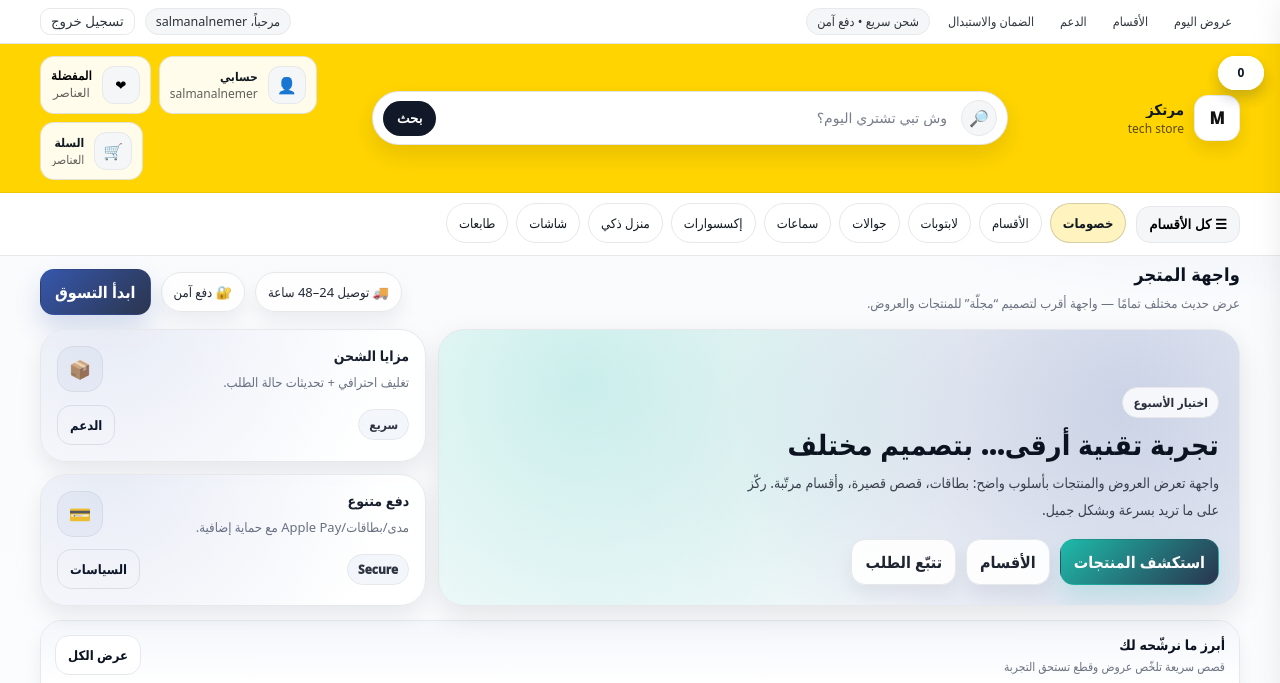
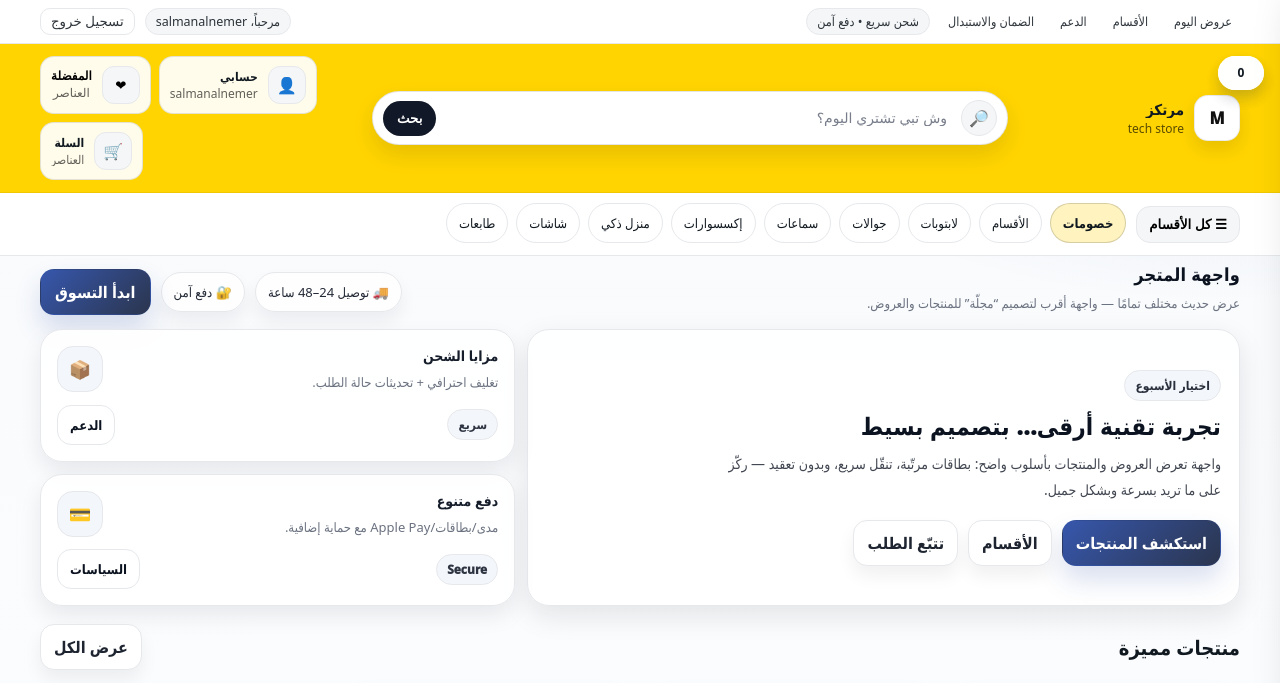
Before and after one commit to salmanalnemer/mortqz, a Django app: page / in a window 1280 px wide. Shown: the top 683 px of the page. Run offline with Django 5.2, Linux system fonts and the light colour scheme; a user stored in the database is signed in; data comes from the database, SQL or seed files in the repository; both versions use the stored data as it was after the commit.

Commit message:
تحسينات

```diff
--- a/templates/catalog_templates/catalog_home.html
+++ b/templates/catalog_templates/catalog_home.html
@@ -1,3 +1,4 @@
+{% load static %}
 <!-- catalog_home.html (Editorial / Magazine Style - VERY DIFFERENT) -->
 <!doctype html>
 <html lang="ar" dir="rtl">
@@ -97,44 +98,29 @@
     }
     .cta:hover{ filter: brightness(1.03); }
 
-    /* ===== Editorial Hero ===== */
+    /* ===== Editorial Hero (SIMPLIFIED) ===== */
     .editorial{
       margin-top: 14px;
       display:grid;
-      grid-template-columns: 1.35fr .65fr;
+      grid-template-columns: 1.5fr 1fr;
       gap: 12px;
       align-items: stretch;
     }
 
     .feature{
       border: 1px solid var(--line);
-      border-radius: 26px;
+      border-radius: 22px;
       overflow:hidden;
-      background:
-        radial-gradient(circle at 18% 20%, rgba(20,184,166,.22), transparent 55%),
-        radial-gradient(circle at 86% 25%, rgba(44,78,168,.18), transparent 55%),
-        linear-gradient(135deg, rgba(255,255,255,.92), rgba(243,246,251,.88));
+      background: rgba(255,255,255,.92);
       box-shadow: var(--shadow);
-      position: relative;
-      min-height: 260px;
+      min-height: 240px;
       display:flex;
       flex-direction:column;
-      justify-content:flex-end;
-    }
-
-    .feature::before{
-      content:"";
-      position:absolute;
-      inset: 0;
-      background:
-        radial-gradient(900px 520px at 80% 35%, rgba(11,18,32,.18), transparent 55%);
-      opacity:.22;
-      pointer-events:none;
+      justify-content:center;
     }
 
     .feature-content{
-      position: relative;
-      padding: 20px;
+      padding: 18px;
       display:flex;
       flex-direction:column;
       gap: 10px;
@@ -147,7 +133,7 @@
       width: fit-content;
       padding: 6px 10px;
       border-radius: 999px;
-      background: rgba(255,255,255,.82);
+      background: var(--card2);
       border: 1px solid var(--line);
       font-size: 12px;
       font-weight: 1000;
@@ -156,8 +142,8 @@
 
     .feature h2{
       margin:0;
-      font-size: 28px;
-      line-height: 1.15;
+      font-size: 24px;
+      line-height: 1.25;
       font-weight: 1000;
       letter-spacing:.2px;
       color: var(--ink);
@@ -186,7 +172,7 @@
       padding: 11px 13px;
       border-radius: 14px;
       border: 1px solid var(--line);
-      background: rgba(255,255,255,.92);
+      background: #fff;
       color: rgba(11,18,32,.92);
       cursor:pointer;
       font-weight: 1000;
@@ -194,10 +180,10 @@
       user-select:none;
     }
     .btn.primary{
-      background: linear-gradient(135deg, rgba(20,184,166,.95), rgba(31,42,68,.95));
+      background: linear-gradient(135deg, rgba(44,78,168,.95), rgba(31,42,68,.95));
       color:#fff;
-      border-color: rgba(20,184,166,.18);
-      box-shadow: 0 14px 26px rgba(20,184,166,.16);
+      border-color: rgba(44,78,168,.18);
+      box-shadow: 0 14px 26px rgba(44,78,168,.18);
     }
     .btn:hover{ filter: brightness(1.03); }
 
@@ -209,27 +195,15 @@
 
     .mini-card{
       border: 1px solid var(--line);
-      border-radius: 26px;
+      border-radius: 22px;
       background: rgba(255,255,255,.92);
       box-shadow: var(--shadow2);
       padding: 16px;
       display:flex;
       flex-direction:column;
       justify-content:space-between;
-      overflow:hidden;
-      position: relative;
-    }
-    .mini-card::after{
-      content:"";
-      position:absolute;
-      inset:-40%;
-      background: radial-gradient(circle at 30% 30%, rgba(44,78,168,.18), transparent 55%);
-      transform: rotate(12deg);
-      opacity:.6;
-      pointer-events:none;
     }
     .mini-card .top{
-      position:relative;
       display:flex;
       align-items:flex-start;
       justify-content:space-between;
@@ -238,7 +212,7 @@
     .mini-card .ico{
       width: 44px; height: 44px;
       border-radius: 16px;
-      background: rgba(243,246,251,.92);
+      background: var(--card2);
       border: 1px solid var(--line);
       display:grid;
       place-items:center;
@@ -247,20 +221,17 @@
       flex:0 0 auto;
     }
     .mini-card .t{
-      position:relative;
       font-weight: 1000;
       font-size: 14px;
       color: rgba(11,18,32,.95);
     }
     .mini-card .d{
-      position:relative;
       margin-top: 6px;
       color: var(--muted);
       font-size: 13px;
       line-height: 1.8;
     }
     .mini-card .foot{
-      position:relative;
       margin-top: 10px;
       display:flex;
       align-items:center;
@@ -287,6 +258,7 @@
       border-radius: 14px;
       border: 1px solid var(--line);
       background: #fff;
+      cursor:pointer;
     }
     .link:hover{ background: var(--card2); }
 
@@ -345,8 +317,8 @@
       height: 110px;
       border-radius: 14px;
       background:
-        radial-gradient(circle at 25% 25%, rgba(20,184,166,.22), transparent 55%),
-        linear-gradient(135deg, rgba(44,78,168,.22), rgba(243,246,251,.9));
+        radial-gradient(circle at 25% 25%, rgba(20,184,166,.14), transparent 55%),
+        linear-gradient(135deg, rgba(44,78,168,.16), rgba(243,246,251,.9));
       border: 1px solid var(--line);
       margin-bottom: 10px;
     }
@@ -409,7 +381,7 @@
       content:"";
       position:absolute;
       inset:-60%;
-      background: radial-gradient(circle at 30% 30%, rgba(20,184,166,.18), transparent 55%);
+      background: radial-gradient(circle at 30% 30%, rgba(20,184,166,.12), transparent 55%);
       transform: rotate(10deg);
       opacity:.7;
       pointer-events:none;
@@ -489,15 +461,15 @@
       </div>
     </div>
 
-    <!-- EDITORIAL HERO -->
+    <!-- EDITORIAL HERO (SIMPLIFIED) -->
     <section class="editorial" aria-label="قسم المقدمة">
       <article class="feature">
         <div class="feature-content">
           <span class="kicker">اختيار الأسبوع</span>
-          <h2>تجربة تقنية أرقى… بتصميم مختلف</h2>
+          <h2>تجربة تقنية أرقى… بتصميم بسيط</h2>
           <p>
-            واجهة تعرض العروض والمنتجات بأسلوب واضح: بطاقات، قصص قصيرة، وأقسام مرتّبة.
-            ركّز على ما تريد بسرعة وبشكل جميل.
+            واجهة تعرض العروض والمنتجات بأسلوب واضح: بطاقات مرتّبة، تنقّل سريع،
+            وبدون تعقيد — ركّز على ما تريد بسرعة وبشكل جميل.
           </p>
           <div class="feature-actions">
             <a class="btn primary" href="#featured">استكشف المنتجات</a>
@@ -535,40 +507,6 @@
             <a class="link" href="#" data-action="policy">السياسات</a>
           </div>
         </div>
-      </div>
-    </section>
-
-    <!-- HIGHLIGHTS STRIP -->
-    <section class="highlights" aria-label="أبرز العروض">
-      <div class="high-head">
-        <div>
-          <div class="h">أبرز ما نرشّحه لك</div>
-          <div class="s">قصص سريعة تلخّص عروض وقطع تستحق التجربة</div>
-        </div>
-        <a class="link" href="#featured">عرض الكل</a>
-      </div>
-
-      <div class="strip">
-        <a class="story" href="#featured">
-          <div class="pic"></div>
-          <div class="t">لابتوبات أداء عالي</div>
-          <div class="d">اختيارات عملية للدراسة والبرمجة.</div>
-        </a>
-        <a class="story" href="#featured">
-          <div class="pic"></div>
-          <div class="t">إكسسوارات أساسية</div>
-          <div class="d">شواحن وكوابل بجودة أفضل.</div>
-        </a>
-        <a class="story" href="#featured">
-          <div class="pic"></div>
-          <div class="t">سماعات بسعر ممتاز</div>
-          <div class="d">صوت نقي وتجربة يومية مريحة.</div>
-        </a>
-        <a class="story" href="#featured">
-          <div class="pic"></div>
-          <div class="t">منزل ذكي</div>
-          <div class="d">حلول بسيطة ترفع راحتك.</div>
-        </a>
       </div>
     </section>
 
@@ -792,7 +730,10 @@
             return;
           }
           e.preventDefault();
-          toast('تنبيه', 'زر جاهز ✅ اربطه بصفحة المنتجات لاحقاً.');
+          if(a === 'track') return toast('تتبّع الطلب', 'اربط الزر بصفحة/مودال التتبّع لاحقاً.');
+          if(a === 'support') return toast('الدعم', 'اربط الزر بصفحة الدعم أو واتساب/تذكرة.');
+          if(a === 'policy') return toast('السياسات', 'اربط الزر بصفحة الضمان والاستبدال.');
+          toast('تنبيه', 'زر جاهز ✅ اربطه بصفحة مناسبة لاحقاً.');
         });
       });
 
```
Also changed, not shown: orders/models.py (+6 -6 lines), orders/views.py (+7 -1 lines), templates/header.html (+39 -5 lines), templates/orders_templates/cart_detail.html (+52 -23 lines), db.sqlite3, templates/admin/base_site.html (added), templates/admin/index.html (added).
